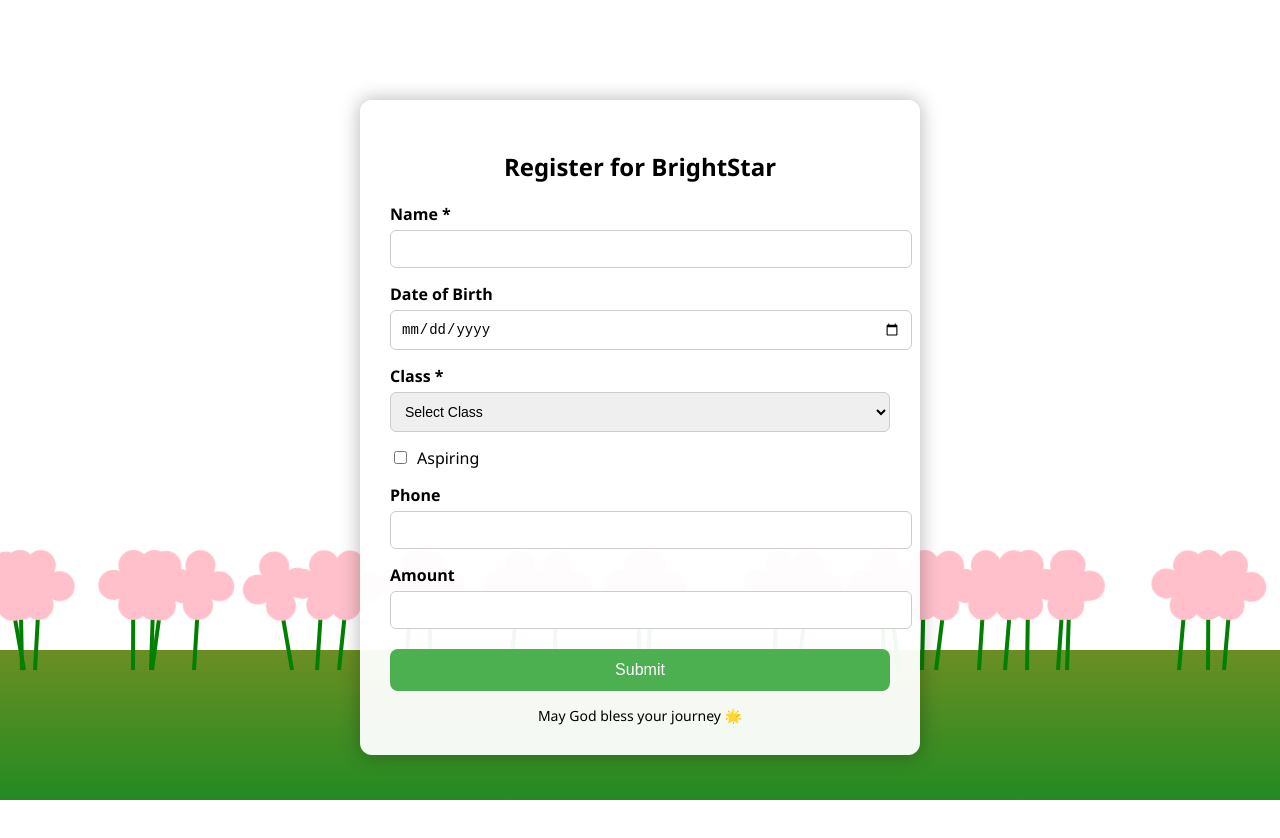
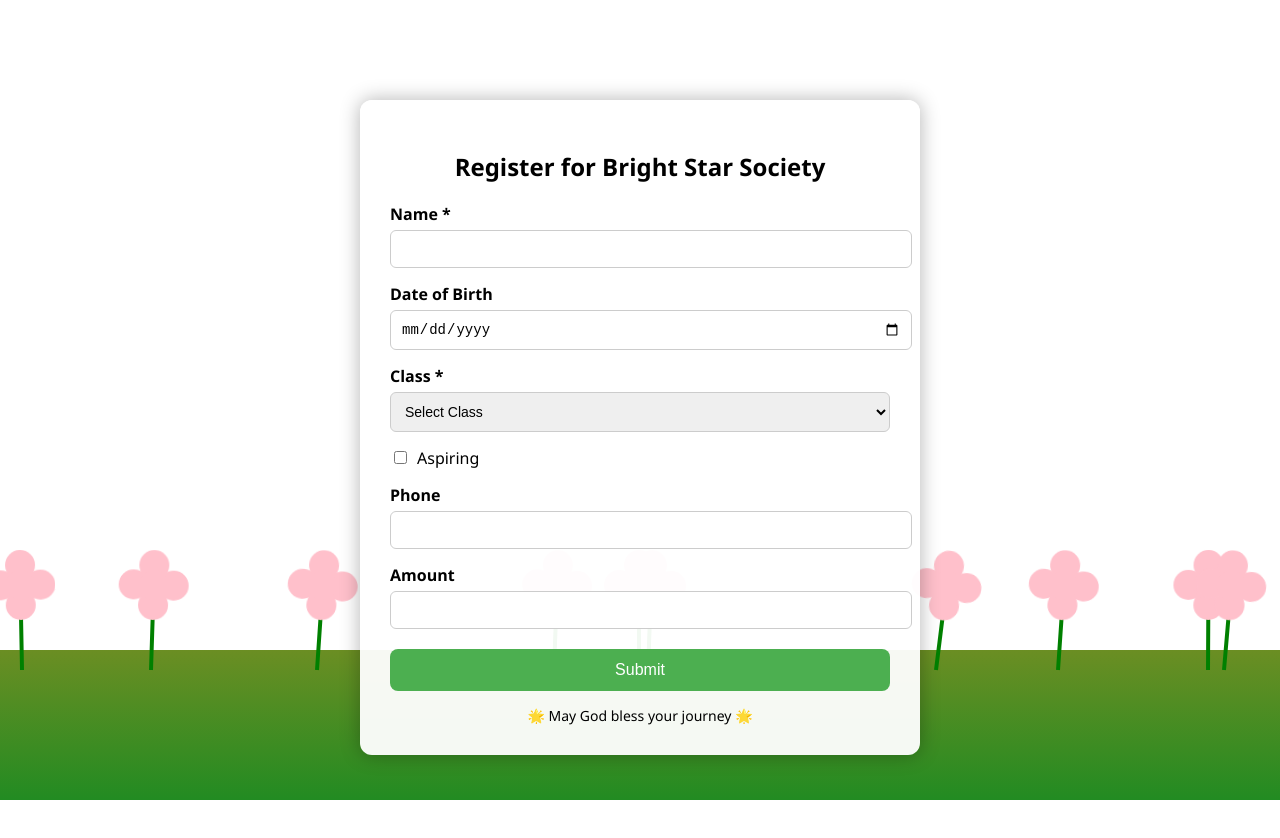
Before and after one commit to aimeaimeaime/Register-element, a website: page index.html in a window 1280 px wide. Drawn offline with Linux system fonts and the light colour scheme.

```diff
--- a/index.html
+++ b/index.html
@@ -146,7 +146,7 @@
   </div>
 
   <div class="register-container">
-    <h2>Register for BrightStar</h2>
+    <h2>Register for Bright Star Society</h2>
     <form action="https://register-element.onrender.com/register" method="POST">
       <label for="name">Name *</label>
       <input type="text" name="name" required />
@@ -162,6 +162,7 @@
         <option value="Companion Class">Companion Class</option>
         <option value="Explorer Class">Explorer Class</option>
         <option value="Ranger Class">Ranger Class</option>
+        <option value="Voyager Class">Voyager Class</option>
         <option value="Guide Class">Guide Class</option>
         <option value="Ambassador">Ambassador</option>
         <option value="SYL">SYL</option>
@@ -182,12 +183,12 @@
 
       <button type="submit">Submit</button>
     </form>
-    <div class="footer">May God bless your journey 🌟</div>
+    <div class="footer">🌟 May God bless your journey 🌟</div>
   </div>
 
   <script>
     const field = document.getElementById('field');
-    for (let i = 0; i < 30; i++) {
+    for (let i = 0; i < 10; i++) {
       const flower = document.createElement('div');
       flower.className = 'flower';
       flower.style.left = `${Math.random() * 100}%`;
```
